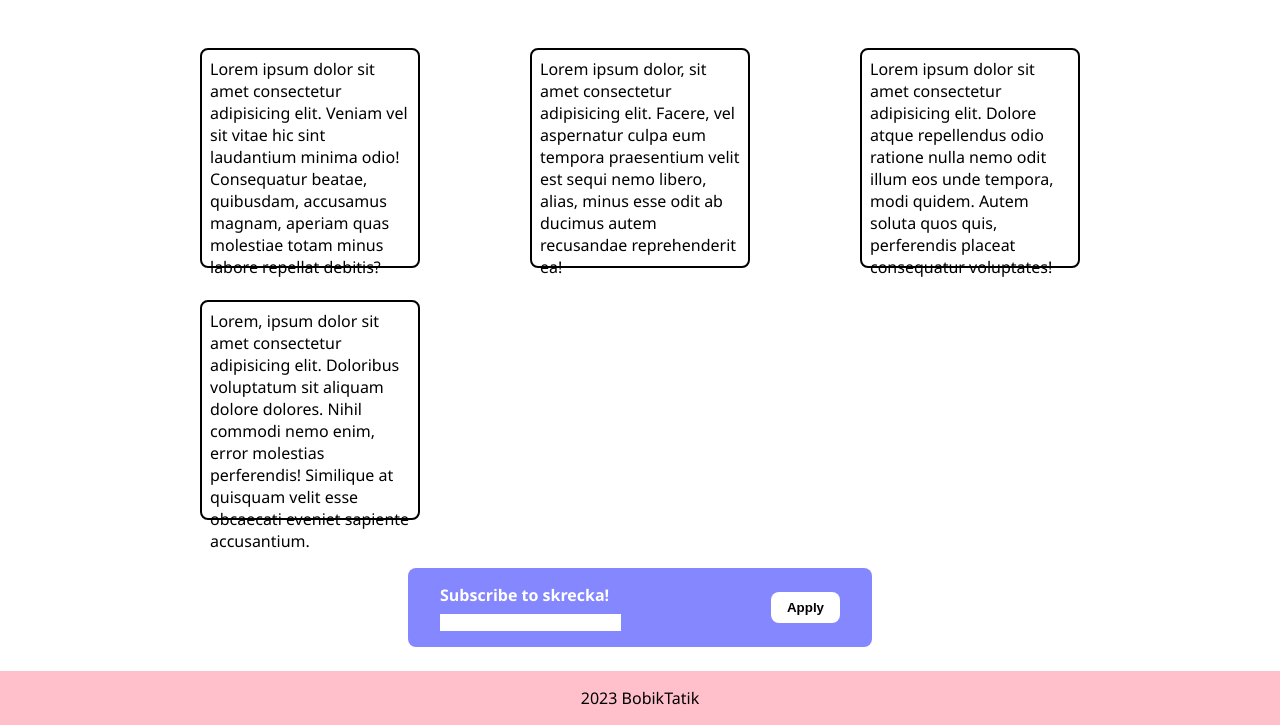
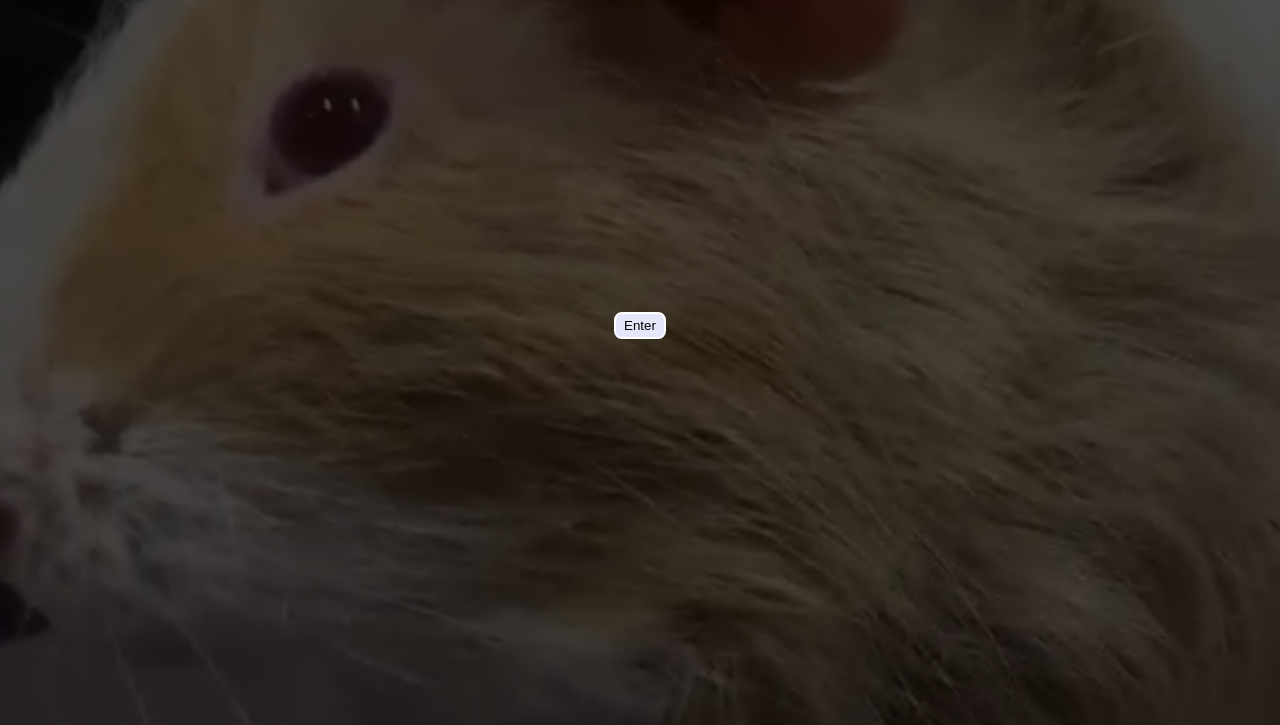
Before and after one commit to akumikagi/skrecka-test, a plain HTML site: page index.html in a window 1280 px wide. Shown: the part 75-800 px from the top of the page. Drawn offline with Linux system fonts and the light colour scheme.

Commit message:
Rework HTML and CSS + JS addition

```diff
--- a/index.html
+++ b/index.html
@@ -2,37 +2,13 @@
 <html lang="en">
   <head>
     <meta charset="UTF-8">
-    <meta name="viewport" content="width=content-width, initial-scale=1.0">
-    <title>Flexbox Test</title>
+    <meta name="viewport" content="width=device-width, initial-scale=1.0">
+    <title>Welcome</title>
     <link rel="stylesheet" href="style.css" />
   </head>
-  <body>
-    <div class="header">
-      <div class="logo"><a href="a">Skrecka</a></div>
-      <ul class="links">
-        <li><a href="a">Skrecky</a></li>
-        <li><a href="a">Info</a></li>
-        <li><a href="a">Forum</a></li>
-        <li><a href="a">About</a></li>
-      </ul>
-    </div>
-    <div class="content">
-      <div class="item">Lorem ipsum dolor sit amet consectetur adipisicing elit. Veniam vel sit vitae hic sint laudantium minima odio! Consequatur beatae, quibusdam, accusamus magnam, aperiam quas molestiae totam minus labore repellat debitis?</div>
-      <div class="item">Lorem ipsum dolor, sit amet consectetur adipisicing elit. Facere, vel aspernatur culpa eum tempora praesentium velit est sequi nemo libero, alias, minus esse odit ab ducimus autem recusandae reprehenderit ea!</div>
-      <div class="item">Lorem ipsum dolor sit amet consectetur adipisicing elit. Dolore atque repellendus odio ratione nulla nemo odit illum eos unde tempora, modi quidem. Autem soluta quos quis, perferendis placeat consequatur voluptates!</div>
-      <div class="item">Lorem, ipsum dolor sit amet consectetur adipisicing elit. Doloribus voluptatum sit aliquam dolore dolores. Nihil commodi nemo enim, error molestias perferendis! Similique at quisquam velit esse obcaecati eveniet sapiente accusantium.</div>
-    </div>
-    <div class="container">
-      <div class="notification">
-        <div class="modal">
-          <div class="modal-left">
-            <div class="sub">Subscribe to skrecka!</div>
-            <input type="text">
-          </div>
-          <button>Apply</button>
-        </div>
-      </div>
-      <div class="footer">2023 BobikTatik</div>
-    </div>
+  <body class="intro">
+    <div class="stretch">
+      <div class="splash">
+        <button class="begin"><a href="./home.html">Enter</a></button>
   </body>
 </html>
--- a/style.css
+++ b/style.css
@@ -1,109 +1,93 @@
 body {
-  color: #000000;
   font-family: 'Segoe UI', Tahoma, Verdana, sans-serif;
-  overflow: auto;
+  background-color: black;
+  color: white;
   display: flex;
+  flex-direction: column;
+  margin: 0;
   height: 100vh;
-  margin: 0;
-  flex-direction: column;
 }
 
 .header {
-  background-color: #ffc0cb;
+  background-color: lavender;
   display: flex;
-  justify-content: space-between;
   align-items: center;
-  padding: 0 200px;
+  justify-content: space-around;
+  padding: 4px;
+  margin-bottom: 8px;
 }
 
 .logo {
-  font-size: 32px;
+  color: black;
+  font-size: 26px;
   font-weight: 700;
-  padding: 16px 0;
 }
 
 ul {
   list-style: none;
   display: flex;
   gap: 16px;
+  padding: 0;
+  margin: 0;
 }
 
 a {
-  color: #000000;
+  color: black;
   text-decoration: none;
 }
 
-.content {
-  display: flex;
-  flex-wrap: wrap;
-  justify-content: space-between;
-  align-items: center;
-  gap: 32px;
-  padding: 48px 200px;
-}
-
-.item {
-  border: 2px solid #000000;
+select {
+  color: black;
+  border: 2px solid white;
   border-radius: 8px;
-  box-shadow: 2px 4px 12px .5;
-  width: 200px;
-  height: 200px;
-  padding: 8px;
+  padding: 4px 16px;
 }
 
 .container {
+  font-size: 28px;
+  display: flex;
+  justify-content: center;
+  align-items: center;
+  gap: 8px;
+}
+
+p {
+  width: fit-content;
+}
+
+.stretch {
   display: flex;
   flex: 1;
   flex-direction: column;
   justify-content: space-between;
 }
 
-.notification {
+.splash {
+  background: linear-gradient(rgba(0, 0, 0, 0.70), rgba(0, 0, 0, 0.70)), url("./content/img/splash.jpg");
+  filter: brightness(100%);
   display: flex;
   justify-content: center;
   align-items: center;
+  height: 100vh;
 }
 
-.modal {
-  background-color: rgb(133, 135, 255);
+.begin {
+  background-color: lavender;
+  color: black;
+  border: 2px solid white;
   border-radius: 8px;
-  padding: 16px 32px;
-  display: flex;
-  justify-content: space-between;
-  align-items: center;
-  width: 400px;
-}
-
-.modal-left {
-  display: flex;
-  flex-direction: column;
-  gap: 8px;
-}
-
-.sub {
-  color: #ffffff;
-  font-weight: 700;
-}
-
-input {
-  border: none;
-}
-
-.notification button {
-  cursor: pointer;
-  background-color: white;
-  border-radius: 8px;
-  border: none;
-  color: #000000;
-  font-weight: 700;
-  padding: 8px 16px;
+  padding: 4px 8px;
 }
 
 .footer {
-  background-color: #ffc0cb;
-  color: #000000;
+  background-color: lavender;
+  color: black;
   display: flex;
   justify-content: center;
-  justify-self: center;
-  padding: 16px 0;
+  align-items: center;
+  padding: 6px 0;
 }
+
+.intro {
+  overflow: hidden;
+}
```
Also changed, not shown: home.html (added, +39 -0 lines), script.js (added, +63 -0 lines), content/img/splash.jpg (added), 2 other files.
